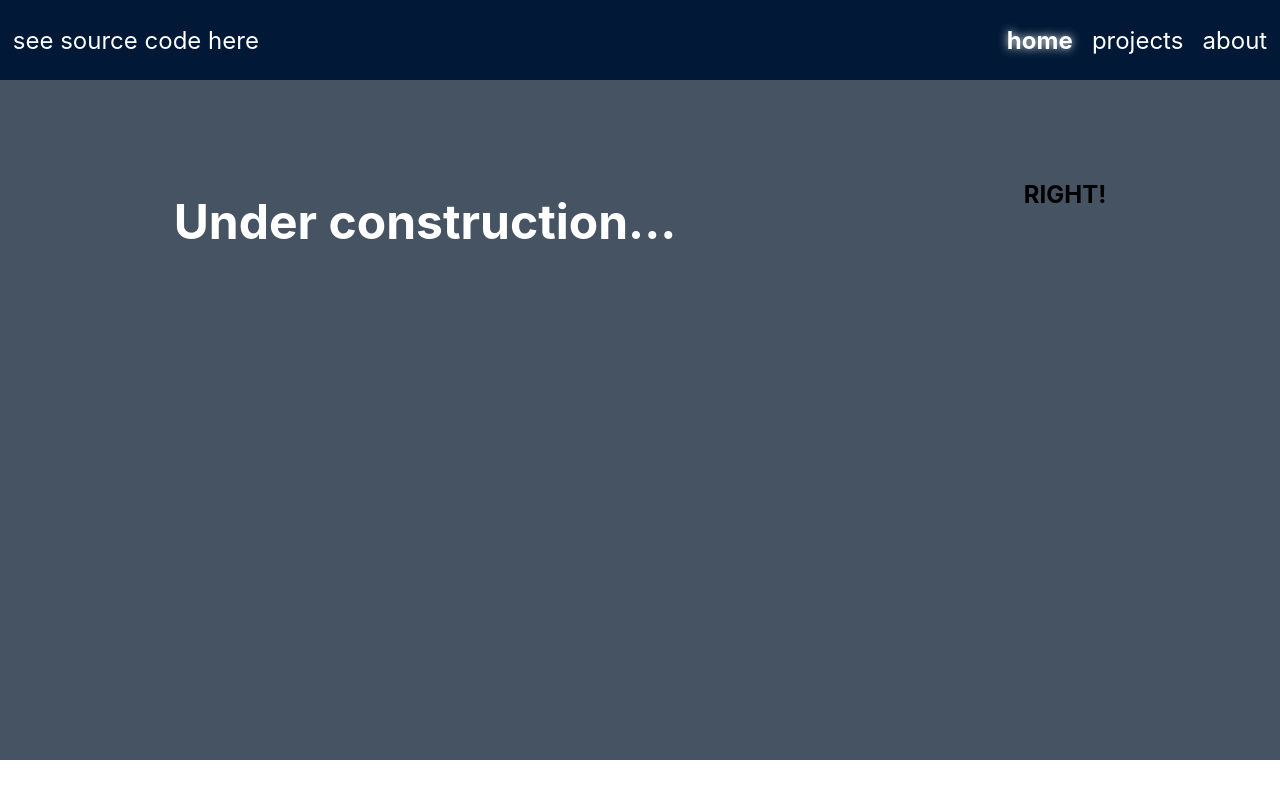
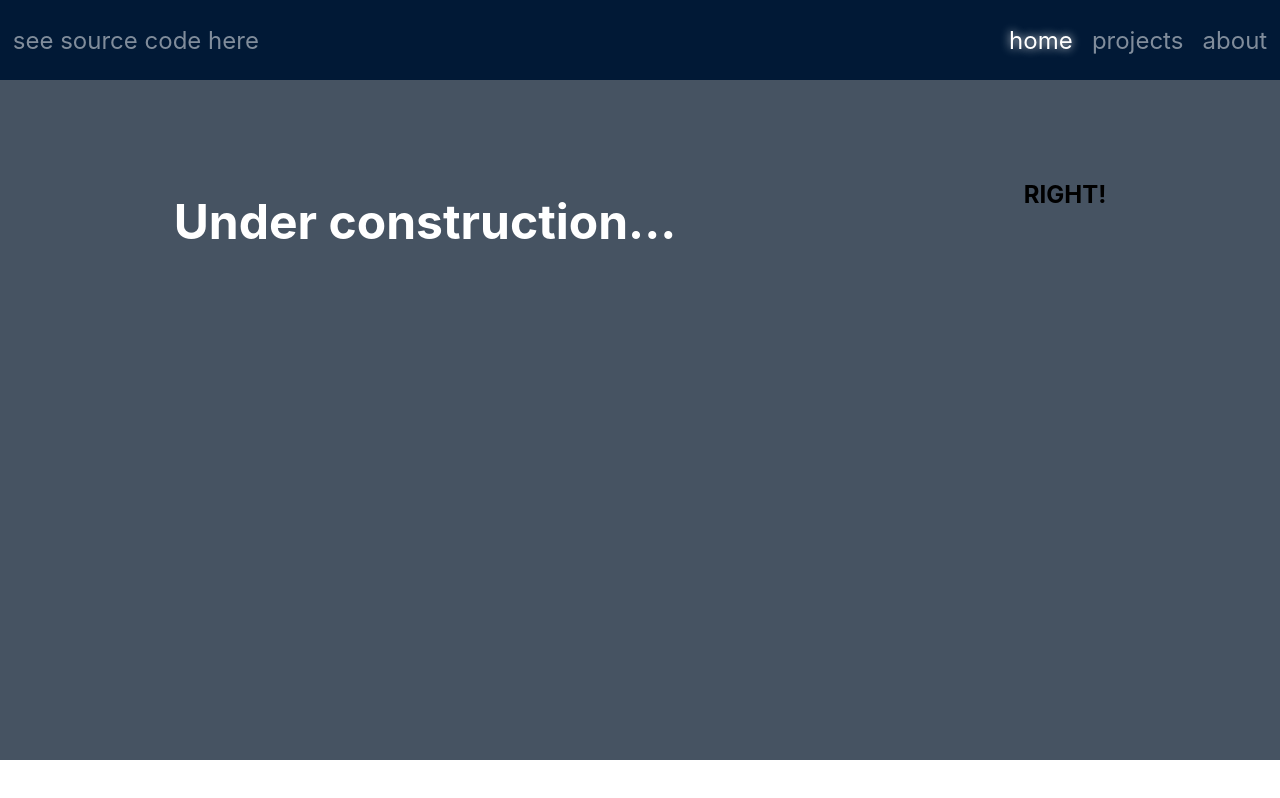
Before and after one commit to unamednada/local_test, a React (Create React App) app: page / in a window 1280 px wide. Built offline with nearby package versions, Linux system fonts and the light colour scheme.

Commit message:
Add css to header anchor

```diff
--- a/src/components/Header/Header.css
+++ b/src/components/Header/Header.css
@@ -31,6 +31,7 @@ a {
   color: white;
   text-decoration: none;
   font-size: 1.5em;
+  opacity: 0.5;
 }
 
 a:hover {
@@ -45,6 +46,6 @@ a:hover {
 
 @keyframes blinker {
   50% {
-    opacity: 0.5;
+    opacity: 1;
   }
 }
--- a/src/pages/Home/Home.css
+++ b/src/pages/Home/Home.css
@@ -1,4 +1,4 @@
 #home-link {
   text-shadow: 0px 0px 10px #fff;
-  font-weight: bold;
+  opacity: 1;
 }
```
